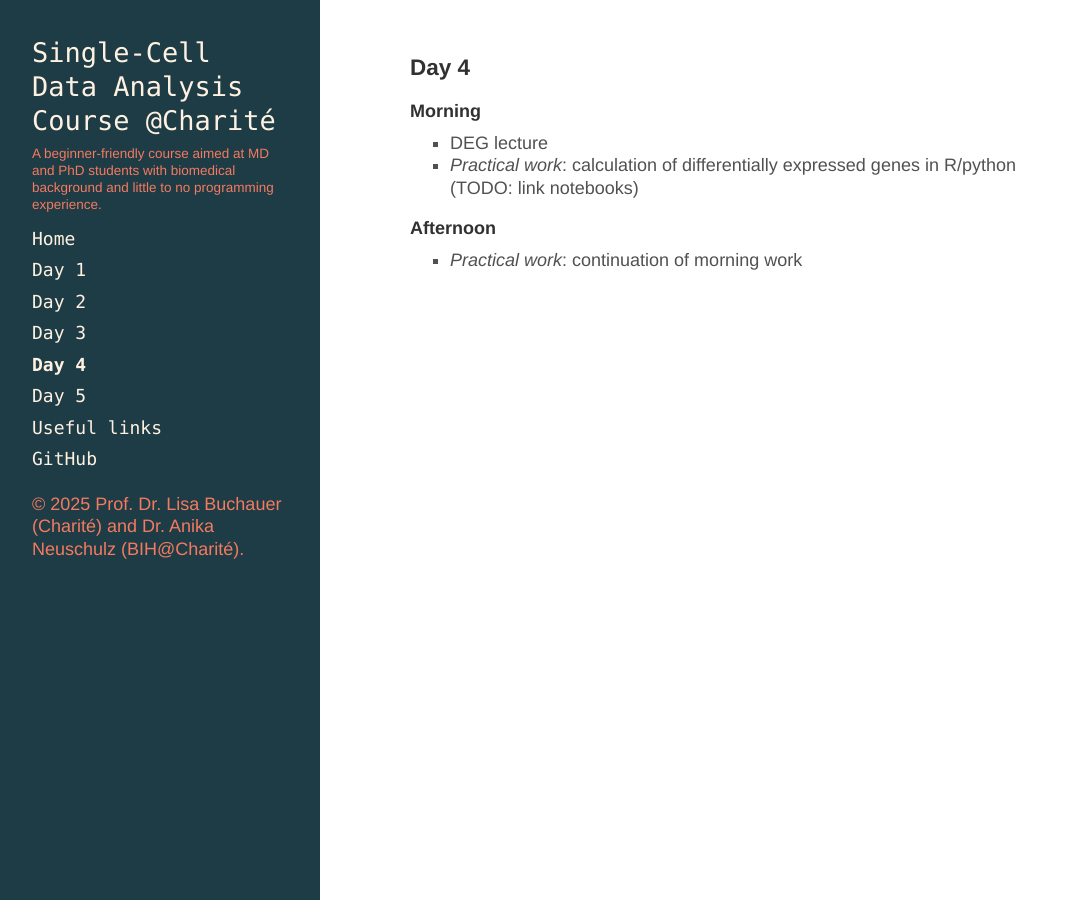
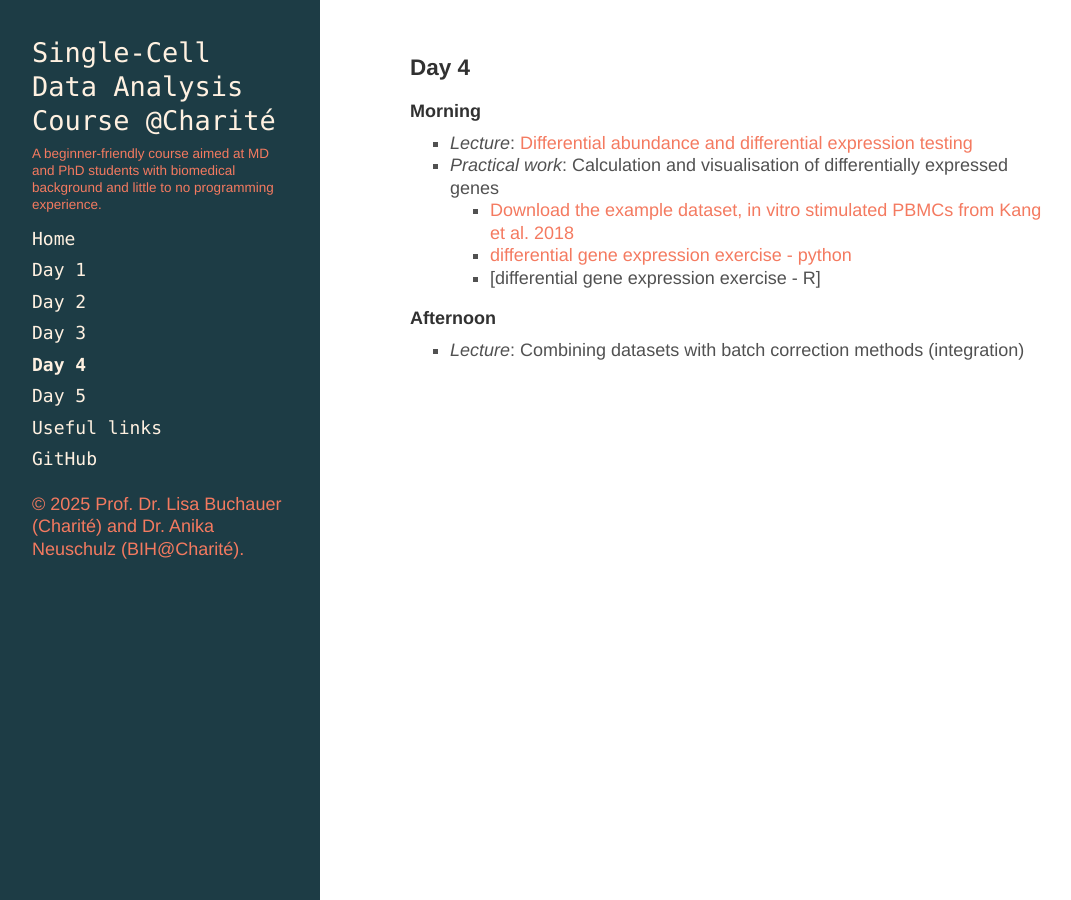
Before and after one commit to buchauer-lab/charite-sc-data-course, a Jekyll site: the page built from docs/Day4.md, in a window 1280 px wide. Shown: the whole page, without its empty margins (4-1075 px from the left). Built offline with Jekyll 4.4.1, drawn with Linux system fonts in a browser that asks for light colours; nearby versions of some CDN libraries; a style sheet for code colours, icons or effects is not loaded.

Commit message:
DEGs day 4

```diff
--- a/docs/Day4.md
+++ b/docs/Day4.md
@@ -7,8 +7,11 @@ order: 5
 ### Day 4
 
 #### Morning
-- DEG lecture
-- _Practical work_: calculation of differentially expressed genes in R/python (TODO: link notebooks)
+- _Lecture_: [Differential abundance and differential expression testing](https://github.com/buchauer-lab/charite-sc-data-course/blob/main/materials/Day4/L_DEGs.pdf)
+- _Practical work_: Calculation and visualisation of differentially expressed genes
+  - [Download the example dataset, in vitro stimulated PBMCs from Kang et al. 2018](https://github.com/buchauer-lab/charite-sc-data-course/blob/main/materials/Day4/Kang2018_DEG.zip)
+  - [differential gene expression exercise - python](https://github.com/buchauer-lab/charite-sc-data-course/blob/main/materials/Day4/DEG_python_exercises.ipynb)
+  - [differential gene expression exercise - R]
 
 #### Afternoon
-- _Practical work_: continuation of morning work
+- _Lecture_: Combining datasets with batch correction methods (integration)
```
Also changed, not shown: 1 other file.
